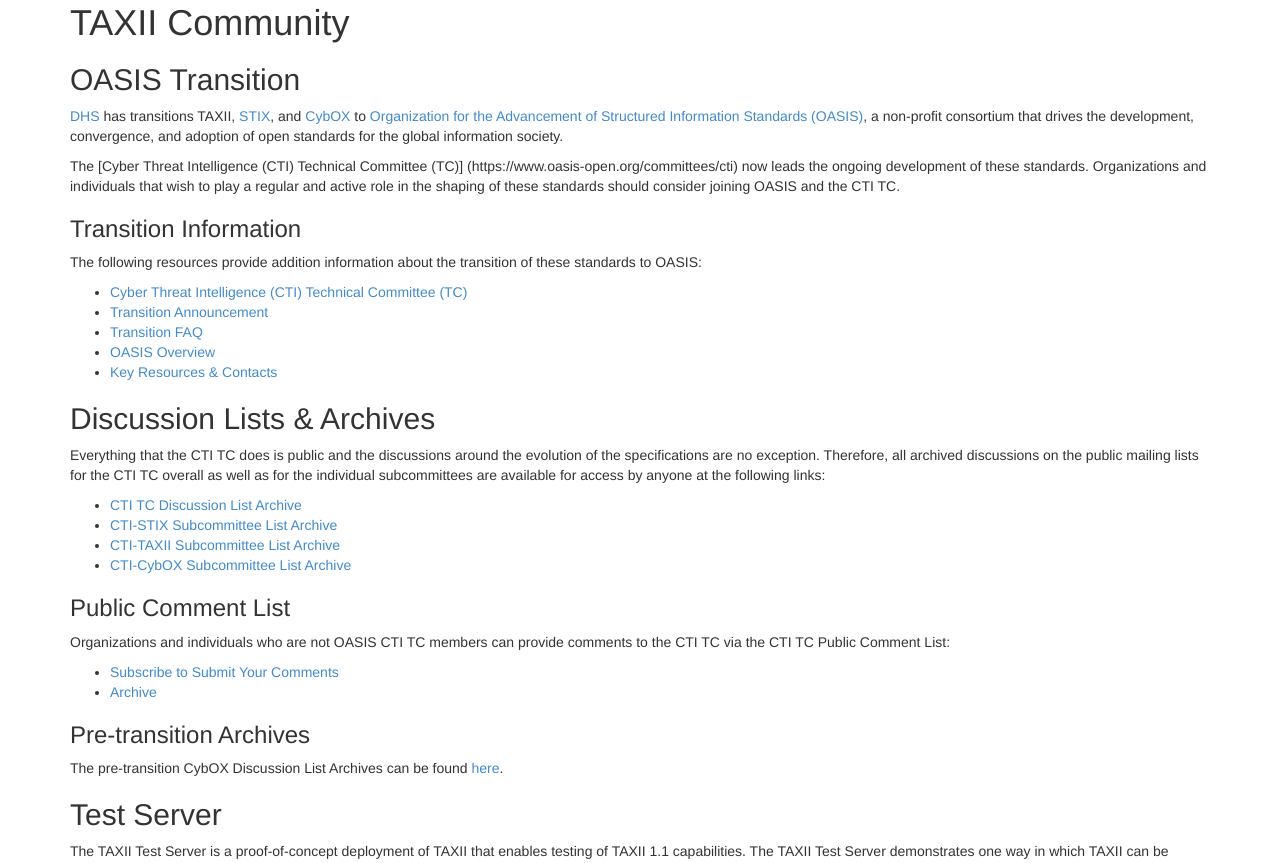
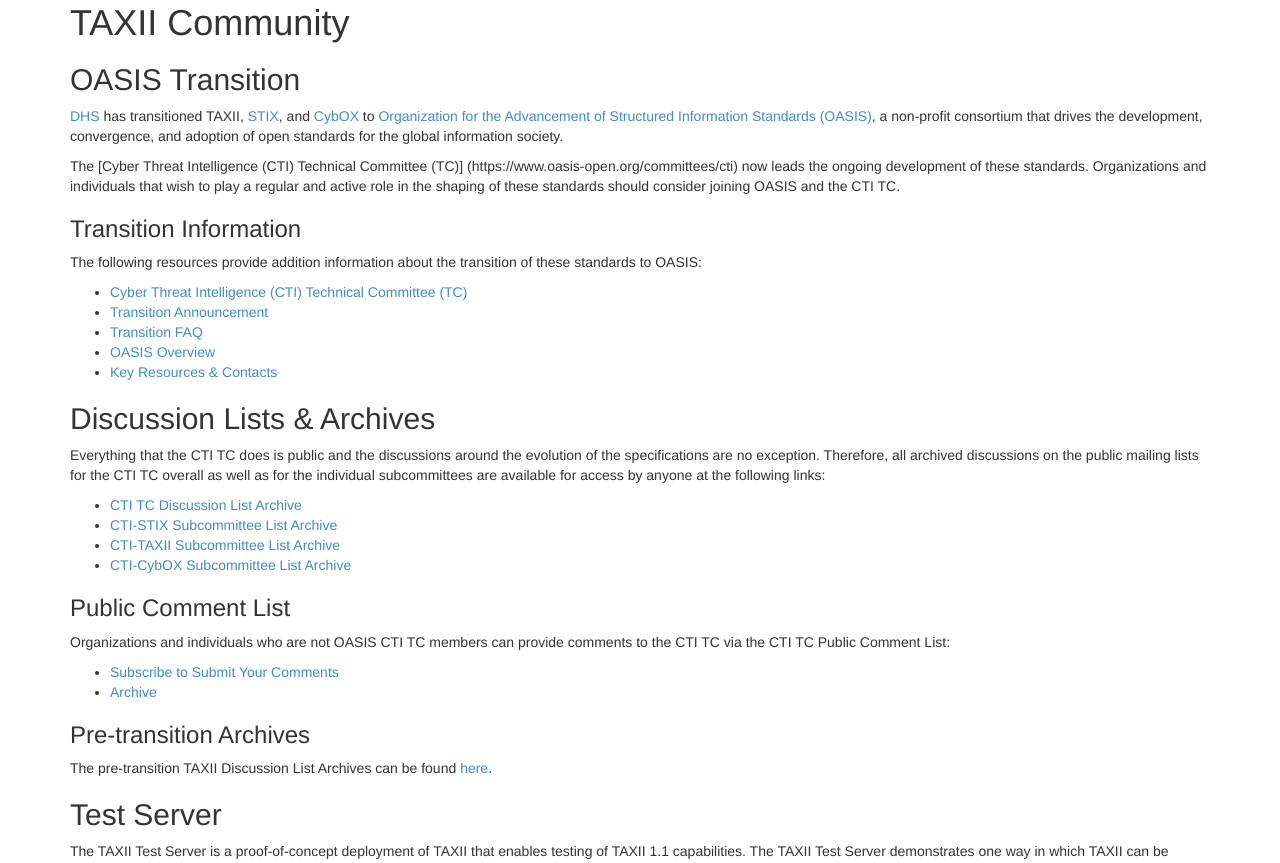
Before and after one commit to TAXIIProject/taxiiproject.github.io, a Jekyll site: the page built from community/index.md, in a window 1280 px wide. Shown: the part 129-992 px from the top of the page. Built offline with Jekyll 4.4.1, drawn with Linux system fonts in a browser that asks for light colours; Markdown is read by kramdown in place of the engine named in the settings.

Commit message:
Fixed typos

```diff
--- a/community/index.md
+++ b/community/index.md
@@ -4,7 +4,7 @@ title: TAXII Community
 ---
 
 ##OASIS Transition
-[DHS](http://www.dhs.gov/office-cybersecurity-and-communications/) has transitions TAXII,
+[DHS](http://www.dhs.gov/office-cybersecurity-and-communications/) has transitioned TAXII,
 [STIX](https://github.com/STIXProject/), and [CybOX](https://github.com/CybOXProject/) to
 [Organization for the Advancement of Structured Information Standards (OASIS)](https://www.oasis-open.org/),
 a non-profit consortium that drives the development, convergence, and adoption of open standards for the global information society.
@@ -36,7 +36,7 @@ Organizations and individuals who are not OASIS CTI TC members can provide comme
 * [Archive](https://lists.oasis-open.org/archives/cti-comment/)
 
 ###Pre-transition Archives
-The pre-transition CybOX Discussion List Archives can be found [here](http://making-security-measurable.1364806.n2.nabble.com/CybOX-Discussion-List-Archive-f7579263.html).
+The pre-transition TAXII Discussion List Archives can be found [here](http://making-security-measurable.1364806.n2.nabble.com/TAXII-Discussion-List-Archive-f7579264.html).
 
 ## Test Server
 The TAXII Test Server is a proof-of-concept deployment of TAXII that enables testing of TAXII 1.1 capabilities.
```
